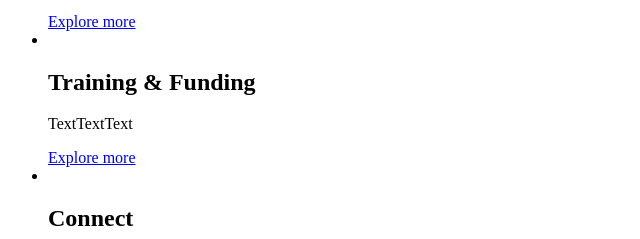
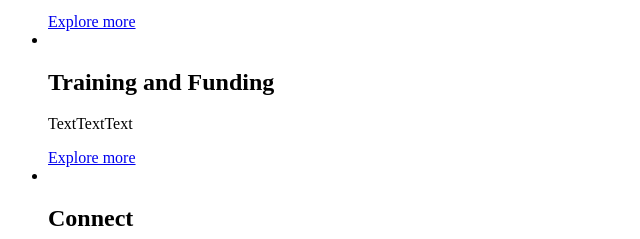
Before and after one commit to OLGA1212/Moscoding-school, a plain HTML site: page index.html in a window 1280 px wide. Shown: the part 365-604 px from the top of the page, 0-640 px from the left. Drawn offline with Linux system fonts and the light colour scheme.

Commit message:
lesson 4

```diff
--- a/index.html
+++ b/index.html
@@ -36,7 +36,7 @@
 			<a href="#">Explore more</a>
 		</li>
 		<li><img src="">
-			<h2>Training & Funding</h2>
+			<h2>Training and Funding</h2>
 			<p>TextTextText</p>
 			<a href="#">Explore more</a></li>
 		<li><img src="">
```
